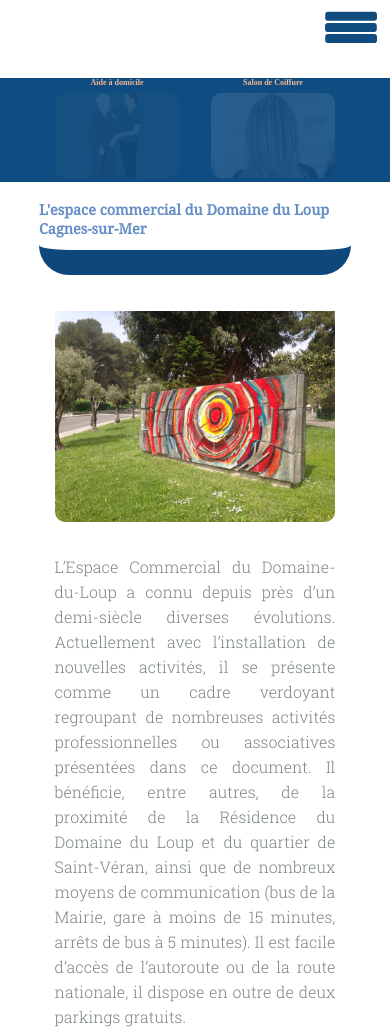
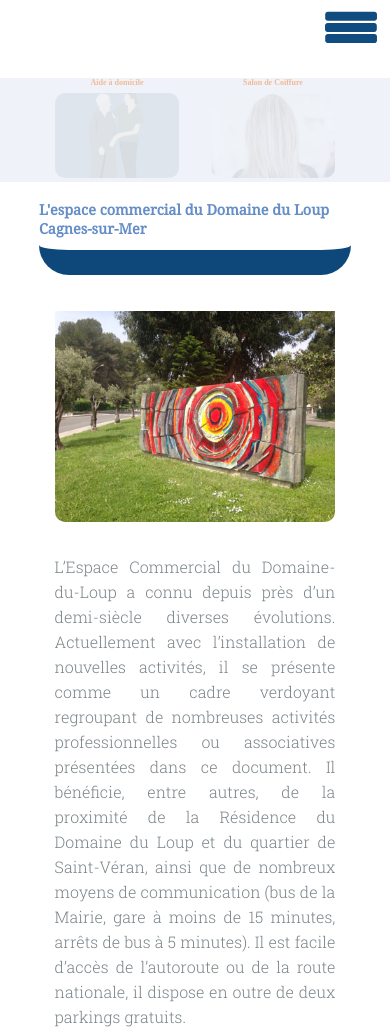
Before and after one commit to Waisat/domaine_du_loup_services, a website built with webpack: page index.html in a window 390 px wide. Shown: the top 1032 px of the page. Built offline with nearby package versions, Linux system fonts and the light colour scheme.

Commit message:
'colorTitle'

```diff
--- a/css/main.css
+++ b/css/main.css
@@ -154,7 +154,7 @@
     }
 header{
     height: 100%;
-    background-color: #0F4C81;
+    background-color: #EFF3F9;
     z-index: -1;
 }
 
@@ -529,7 +529,7 @@
     }
     header{
         height: 100%;
-        background-color: #0F4C81;
+        background-color: #EFF3F9;
         z-index: -1;
     }
 
@@ -906,7 +906,7 @@
 
     header{
         height: 100%;
-        background-color: #0F4C81;
+        background-color: #EFF3F9;
         z-index: -1;
     }
 
@@ -1257,7 +1257,7 @@
     header{
         width: 100%;
         height: 100%;
-        background-color: #0F4C81;
+        background-color: #EFF3F9;
         z-index: -1;
     }
 
```
